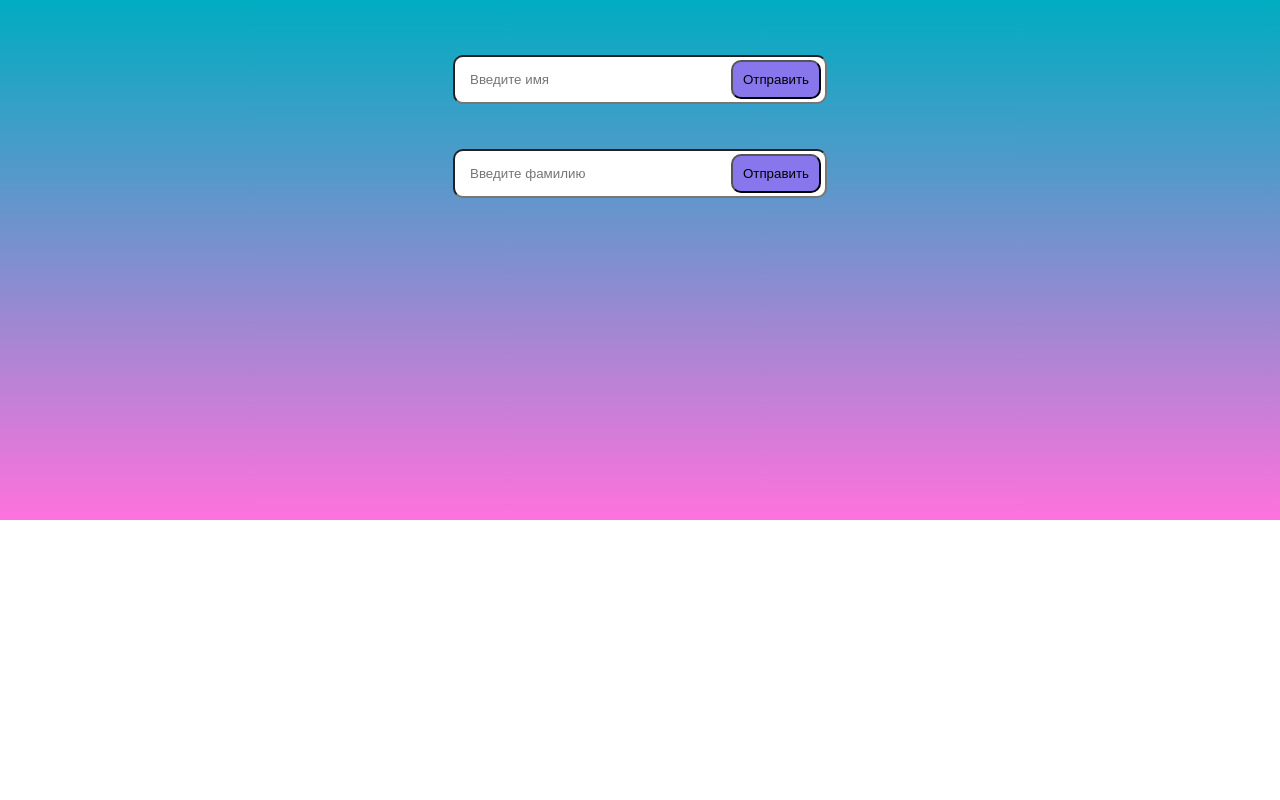
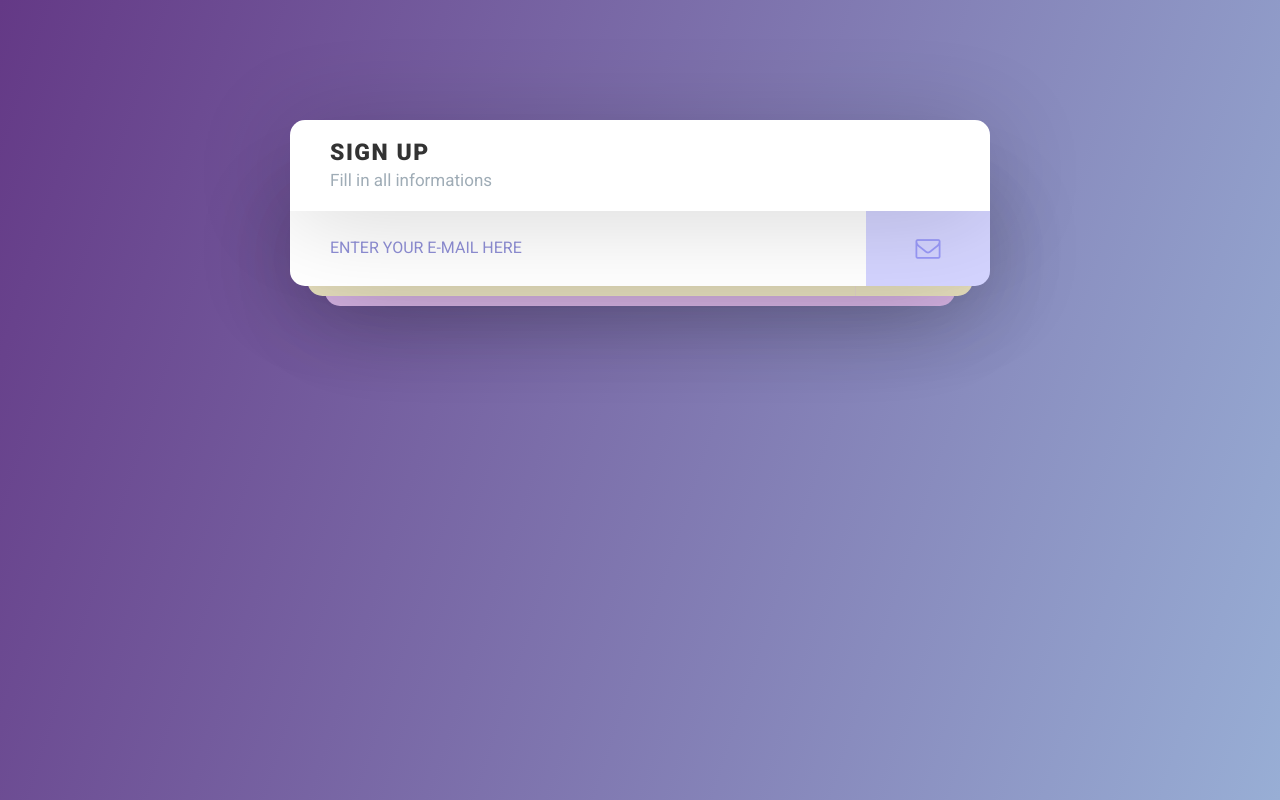
Before and after one commit to tvizzi11k/Zalupa, a Python web app: template templates/password_page.html in a window 1280 px wide. Run offline with Jinja, Linux system fonts and the light colour scheme; the template is opened without the code that fills it, so the values that code supplies are empty; some libraries are stand-ins or nearby versions.

Commit message:
loJSSSSSSSSSSSSSSSSSSSSSSSSSSSSSSSSl

```diff
--- /dev/null
+++ b/static/index.js
@@ -0,0 +1,65 @@
+$('.email').on("change keyup paste",
+  function(){
+    if($(this).val()){
+      $('.icon-paper-plane').addClass("next");
+    } else {
+      $('.icon-paper-plane').removeClass("next");
+    }
+  }
+);
+
+$('.next-button').hover(
+  function(){
+    $(this).css('cursor', 'pointer');
+  }
+);
+
+$('.next-button.email').click(
+  function(){
+    console.log("Something");
+    $('.email-section').addClass("fold-up");
+    $('.password-section').removeClass("folded");
+  }
+);
+
+$('.password').on("change keyup paste",
+  function(){
+    if($(this).val()){
+      $('.icon-lock').addClass("next");
+    } else {
+      $('.icon-lock').removeClass("next");
+    }
+  }
+);
+
+$('.next-button').hover(
+  function(){
+    $(this).css('cursor', 'pointer');
+  }
+);
+
+$('.next-button.password').click(
+  function(){
+    console.log("Something");
+    $('.password-section').addClass("fold-up");
+    $('.repeat-password-section').removeClass("folded");
+  }
+);
+
+$('.repeat-password').on("change keyup paste",
+  function(){
+    if($(this).val()){
+      $('.icon-repeat-lock').addClass("next");
+    } else {
+      $('.icon-repeat-lock').removeClass("next");
+    }
+  }
+);
+
+$('.next-button.repeat-password').click(
+  function(){
+    console.log("Something");
+    $('.repeat-password-section').addClass("fold-up");
+    $('.success').css("marginTop", 0);
+  }
+);
--- /dev/null
+++ b/static/style.css
@@ -0,0 +1,242 @@
+body {
+  font-family: "Roboto";
+}
+
+.back {
+  background: -webkit-linear-gradient(342deg, #643986, #98aed5);
+  background: linear-gradient(120grad, #643986, #98aed5);
+  position: absolute;
+  width: 100%;
+  height: 100%;
+}
+
+.registration-form {
+  width: 700px;
+  position: absolute;
+  left: 50%;
+  -webkit-transform: translate(-50%, 0%);
+          transform: translate(-50%, 0%);
+  top: 15%;
+  background: transparent;
+}
+.registration-form header {
+  position: relative;
+  z-index: 4;
+  background: white;
+  padding: 20px 40px;
+  border-radius: 15px 15px 0 0;
+}
+.registration-form header h1 {
+  font-weight: 900;
+  letter-spacing: 1.5px;
+  color: #333;
+  font-size: 23px;
+  text-transform: uppercase;
+  margin: 0;
+}
+.registration-form header p {
+  word-spacing: 0px;
+  color: #9facb6;
+  font-size: 17px;
+  margin: 0;
+  margin-top: 5px;
+}
+.registration-form form {
+  position: relative;
+}
+.registration-form .input-section {
+  width: 100%;
+  position: absolute;
+  display: -webkit-box;
+  display: -ms-flexbox;
+  display: flex;
+  left: 50%;
+  -webkit-transform: translate(-50%, 0);
+          transform: translate(-50%, 0);
+  height: 75px;
+  border-radius: 0 0 15px 15px;
+  overflow: hidden;
+  z-index: 2;
+  box-shadow: 0px 0px 100px rgba(0, 0, 0, 0.2);
+  -webkit-transition: all 0.2s ease-in;
+  transition: all 0.2s ease-in;
+}
+.registration-form .input-section.folded {
+  width: 95%;
+  margin-top: 10px;
+  left: 50%;
+  -webkit-transform: translate(-50%, 0);
+          transform: translate(-50%, 0);
+  z-index: 1;
+}
+.registration-form .input-section.folded input {
+  background-color: #e9e2c0;
+}
+.registration-form .input-section.folded span {
+  background-color: #e9e2c0;
+}
+.registration-form .input-section.folded + .folded {
+  width: 90%;
+  margin-top: 20px;
+  left: 50%;
+  -webkit-transform: translate(-50%, 0);
+          transform: translate(-50%, 0);
+  z-index: 0;
+}
+.registration-form .input-section.folded + .folded input {
+  background-color: #e1bcef;
+}
+.registration-form .input-section.folded + .folded span {
+  background-color: #e1bcef;
+}
+.registration-form .input-section.fold-up {
+  margin-top: -75px;
+}
+.registration-form form input {
+  background: white;
+  color: #8f8fd6;
+  width: 80%;
+  border: 0;
+  padding: 20px 40px;
+  margin: 0;
+}
+.registration-form form input:focus {
+  outline: none;
+}
+.registration-form form input::-webkit-input-placeholder {
+  color: #8f8fd6;
+  font-weight: 100;
+}
+.registration-form form input::-moz-placeholder {
+  color: #8f8fd6;
+  font-weight: 100;
+}
+.registration-form form input:-ms-input-placeholder {
+  color: #8f8fd6;
+  font-weight: 100;
+}
+.registration-form form input::placeholder {
+  color: #8f8fd6;
+  font-weight: 100;
+}
+
+.animated-button {
+  width: 20%;
+  background-color: #d4d4ff;
+}
+.animated-button span {
+  display: -webkit-box;
+  display: -ms-flexbox;
+  display: flex;
+  -webkit-box-orient: horizontal;
+  -webkit-box-direction: normal;
+      -ms-flex-direction: row;
+          flex-direction: row;
+  -ms-flex-pack: distribute;
+      justify-content: space-around;
+  -webkit-box-align: center;
+      -ms-flex-align: center;
+          align-items: center;
+  line-height: 75px;
+  text-align: center;
+  height: 75px;
+  -webkit-transition: all 0.2s ease-in;
+  transition: all 0.2s ease-in;
+}
+.animated-button span i {
+  font-size: 25px;
+  color: #9999f8;
+}
+.animated-button .next-button {
+  background: transparent;
+  color: #9999f8;
+  font-weight: 100;
+  width: 100%;
+  border: 0;
+}
+
+.next {
+  margin-top: -75px;
+}
+
+.success {
+  width: 100%;
+  position: absolute;
+  display: -webkit-box;
+  display: -ms-flexbox;
+  display: flex;
+  -webkit-box-align: center;
+      -ms-flex-align: center;
+          align-items: center;
+  left: 50%;
+  -webkit-transform: translate(-50%, 0);
+          transform: translate(-50%, 0);
+  height: 75px;
+  border-radius: 0 0 15px 15px;
+  overflow: hidden;
+  z-index: 2;
+  box-shadow: 0px 0px 100px rgba(0, 0, 0, 0.2);
+  -webkit-transition: all 0.2s ease-in;
+  transition: all 0.2s ease-in;
+  background: limegreen;
+  margin-top: -75px;
+}
+.success p {
+  color: white;
+  font-weight: 900;
+  letter-spacing: 2px;
+  font-size: 18px;
+  width: 100%;
+  text-align: center;
+}
+
+
+/* волны */
+.waves {
+  position: relative;
+  width: 100%;
+  height: 15vh;
+  margin-bottom: -7px; /*Fix for safari gap*/
+  min-height: 100px;
+  max-height: 150px;
+}
+
+
+.parallax > use {
+  animation: move-forever 25s cubic-bezier(.55,.5,.45,.5)     infinite;
+}
+.parallax > use:nth-child(1) {
+  animation-delay: -2s;
+  animation-duration: 7s;
+}
+.parallax > use:nth-child(2) {
+  animation-delay: -3s;
+  animation-duration: 10s;
+}
+.parallax > use:nth-child(3) {
+  animation-delay: -4s;
+  animation-duration: 13s;
+}
+.parallax > use:nth-child(4) {
+  animation-delay: -5s;
+  animation-duration: 20s;
+}
+@keyframes move-forever {
+  0% {
+   transform: translate3d(-90px,0,0);
+  }
+  100% {
+    transform: translate3d(85px,0,0);
+  }
+}
+
+/*Shrinking for mobile*/
+@media (max-width: 768px) {
+  .waves {
+    height:40px;
+    min-height:40px;
+  }
+  .content {
+    height:30vh;
+  }
+}
--- a/templates/password_page.html
+++ b/templates/password_page.html
@@ -1,21 +1,45 @@
 <!DOCTYPE html>
-<html lang="en">
+<html >
 <head>
   <meta charset="UTF-8">
-  <meta name="viewport" content="width=device-width, user-scalable=no">
-  <link rel="stylesheet" href="/static/index.css">
-  <title>Document</title>
+  <title>Interactive Sign Up Form</title>
+  <link rel="stylesheet" href="https://maxcdn.bootstrapcdn.com/font-awesome/4.5.0/css/font-awesome.min.css">
+<link href='https://fonts.googleapis.com/css?family=Roboto:400,700,900' rel='stylesheet' type='text/css'>
+  <link rel="stylesheet" href="https://cdnjs.cloudflare.com/ajax/libs/normalize/5.0.0/normalize.min.css">
+
+
+      <link rel="stylesheet" href="/static/style.css">
+
+
 </head>
 <body>
-  <div class="header">
-    <!--Content before waves-->
-      <div class="inner-header flex">
-        <form style="position: relative;">
-          <input class="form-input__control" type="text" id="inputSearch" placeholder="Введите имя">
-          <button class="form-input__btn" type="submit">Отправить</button>
-        </form>
-        <form style="position: relative;">
-          <input class="form-input__control" type="text" id="inputSearch" placeholder="Введите фамилию">
-          <button class="form-input__btn" type="submit">Отправить</button>
-        </form>
+
+<div class="back"></div>
+<div class="registration-form">
+  <header>
+    <h1>Sign Up</h1>
+    <p>Fill in all informations</p>
+  </header>
+  <form>
+    <div class="input-section email-section">
+      <input class="email" type="email" placeholder="ENTER YOUR E-MAIL HERE" autocomplete="off"/>
+      <div class="animated-button"><span class="icon-paper-plane"><i class="fa fa-envelope-o"></i></span><span class="next-button email"><i class="fa fa-arrow-up"></i></span></div>
+    </div>
+    <div class="input-section password-section folded">
+      <input class="password" type="password" placeholder="ENTER YOUR PASSWORD HERE"/>
+      <div class="animated-button"><span class="icon-lock"><i class="fa fa-lock"></i></span><span class="next-button password"><i class="fa fa-arrow-up"></i></span></div>
+    </div>
+    <div class="input-section repeat-password-section folded">
+      <input class="repeat-password" type="password" placeholder="REPEAT YOUR PASSWORD HERE"/>
+      <div class="animated-button"><span class="icon-repeat-lock"><i class="fa fa-lock"></i></span><span class="next-button repeat-password"><i class="fa fa-paper-plane"></i></span></div>
+    </div>
+    <div class="success">
+      <p>ACCOUNT CREATED</p>
+    </div>
+  </form>
+</div>
+ <script src='http://cdnjs.cloudflare.com/ajax/libs/jquery/2.1.3/jquery.min.js'></script>
+
+    <script src="/static/index.js"></script>
 </body>
+</html>
```
